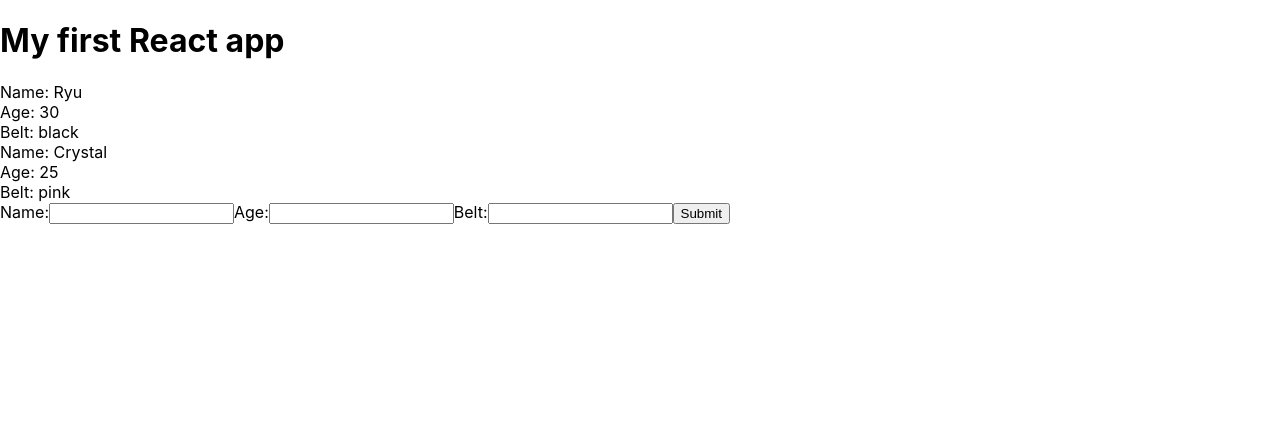
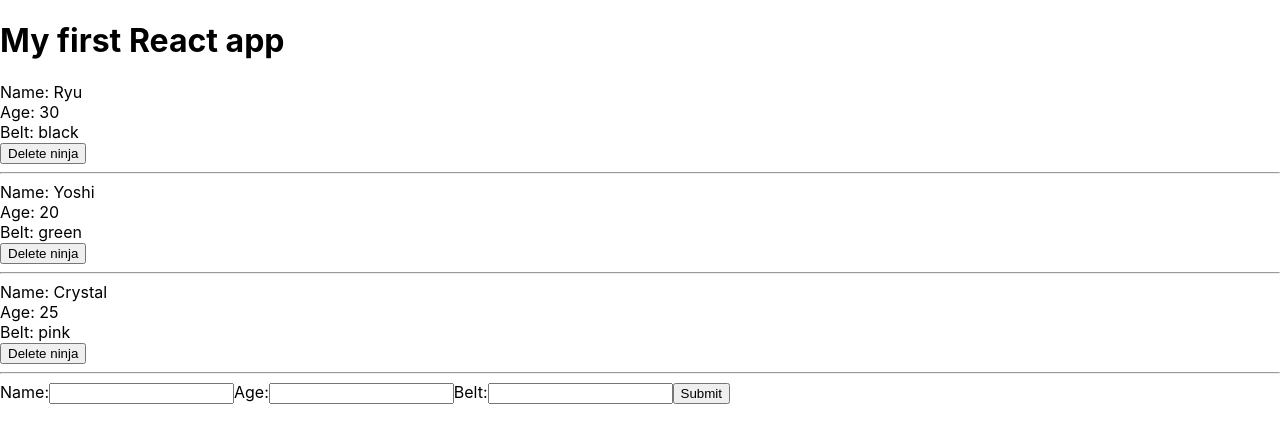
Before and after one commit to ElomKossi/Getting-Started-React, a React (Create React App) app in the folder myapp/: page / in a window 1280 px wide. Shown: the top 442 px of the page. Built offline with nearby package versions, Linux system fonts and the light colour scheme.

Commit message:
Deleting-Data

```diff
--- a/myapp/src/App.js
+++ b/myapp/src/App.js
@@ -21,11 +21,21 @@ class App extends Component {
     });
   }
 
+  deleteNinja = (id) => {
+    // console.log(id);
+    let ninjas = this.state.ninjas.filter(ninja => {
+      return ninja.id !== id
+    });
+    this.setState({
+      ninjas: ninjas
+    });
+  }
+
   render() {
     return (
       <div className="App">
         <h1>My first React app</h1>
-        <Ninjas ninjas={this.state.ninjas}/>
+        <Ninjas ninjas={this.state.ninjas} deleteNinja={this.deleteNinja}/>
         <AddNinja addNinja={this.addNinja}/>
       </div>
     );
--- a/myapp/src/Ninjas.js
+++ b/myapp/src/Ninjas.js
@@ -1,6 +1,6 @@
 import React from 'react'
 
-const Ninjas = ({ninjas}) => {
+const Ninjas = ({ninjas, deleteNinja}) => {
 
 //   const { ninjas } = this.props;
 //   const ninjaList = ninjas.map(ninja => {
@@ -23,13 +23,15 @@ const Ninjas = ({ninjas}) => {
         <div className="ninja-list">
         {
             ninjas.map(ninja => {
-            return ninja.age > 20 ? (
-                <div className="ninja" key={ninja.id}>
-                <div>Name: { ninja.name }</div>
-                <div>Age: { ninja.age }</div>
-                <div>Belt: { ninja.belt }</div>
-                </div>
-            ) : null
+                return(
+                    <div className="ninja" key={ninja.id}>
+                        <div>Name: { ninja.name }</div>
+                        <div>Age: { ninja.age }</div>
+                        <div>Belt: { ninja.belt }</div>
+                        <button onClick={() => {deleteNinja(ninja.id)}}>Delete ninja</button>
+                        <hr />
+                    </div>
+                )
             })
         }
         </div>
```
